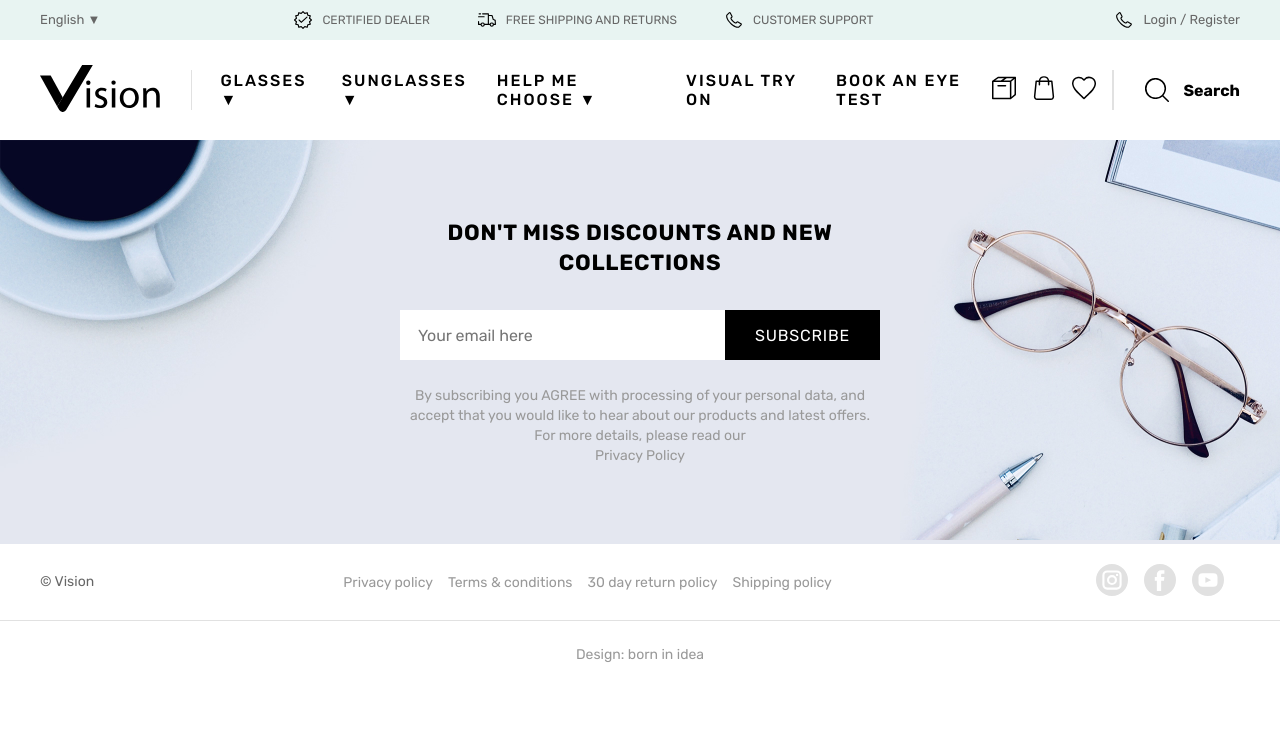
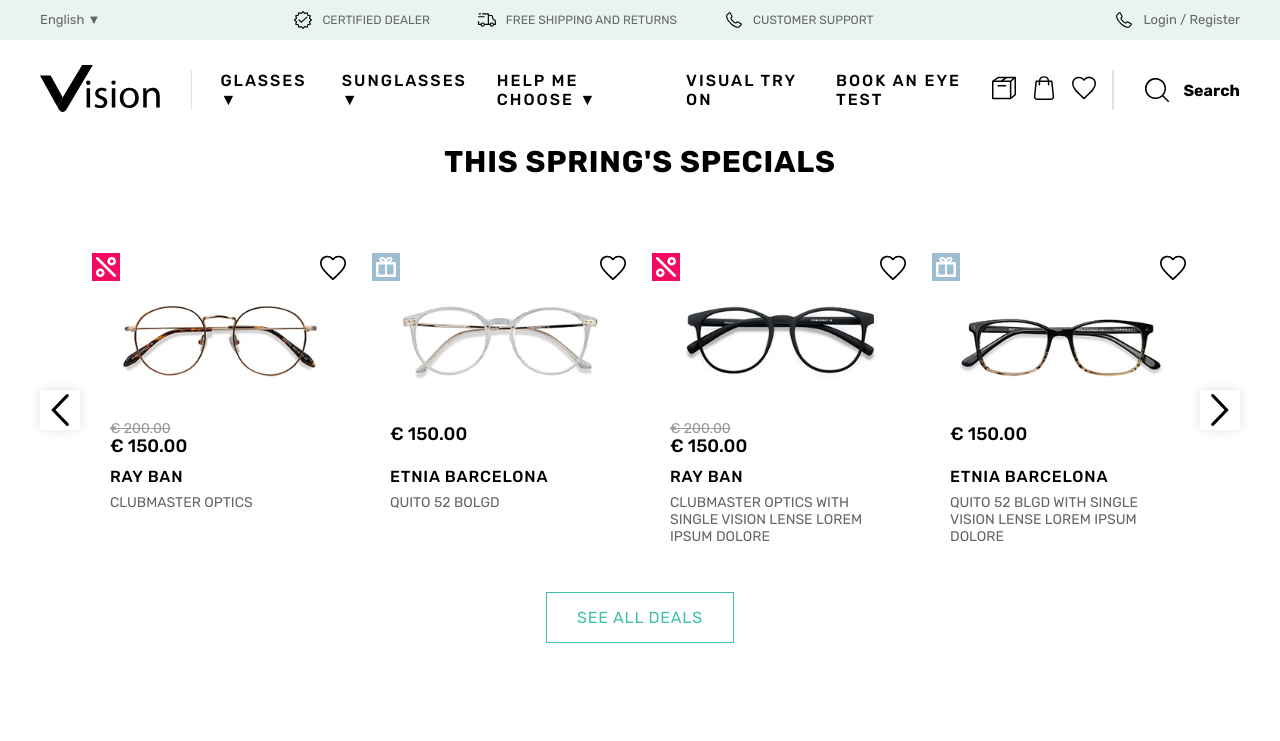
Before and after one commit to alohas/vision-idea-lt, a React (Create React App) app: page / in a window 1280 px wide. Shown: the top 741 px of the page. Built offline with nearby package versions, Linux system fonts and the light colour scheme.

Commit message:
Adds specials sections

```diff
--- a/src/App.js
+++ b/src/App.js
@@ -3,8 +3,9 @@
 //Components
 import TopBar from "./components/TopBar";
 import NavBar from "./components/NavBar";
+import Specials from "./components/Specials";
+import NewsletterBanner from "./components/NewsletterBanner";
 import Footer from "./components/Footer/";
-import NewsletterBanner from "./components/NewsletterBanner";
 
 function App() {
   return (
@@ -14,7 +15,10 @@
         <NavBar />
       </header>
 
+      <Specials />
+
       <NewsletterBanner />
+
       <Footer />
     </div>
   );
--- /dev/null
+++ b/src/components/Specials/components/Item.js
@@ -0,0 +1,52 @@
+import React from "react";
+
+//Assets
+import HeartSvg from "../../../assets/svgs/heart.svg";
+
+//Styles
+import "./Item.scss";
+
+function Item({
+  special,
+  specialIcon,
+  specialColor,
+  imgSrc,
+  oldPrice,
+  newPrice,
+  brand,
+  model,
+}) {
+  var classNames = require("classnames");
+
+  return (
+    <div id="Product">
+      <div className="special-labels">
+        <div className={classNames("extendable", specialColor)}>
+          <div className="square">{specialIcon}</div>
+          <div className="text-wrap">
+            <span className="text">{special}</span>
+          </div>
+          <div class="clearfix"></div>
+        </div>
+
+        <div className="favorite">
+          <HeartSvg className="icon" />
+        </div>
+      </div>
+
+      <div className="info">
+        <div className="tn-wrap">
+          <img className="tn" src={imgSrc} alt="glasses" />
+        </div>
+        <div className="prices">
+          <div className="old">{oldPrice}</div>
+          <div className="new">{newPrice}</div>
+        </div>
+        <div className="brand">{brand}</div>
+        <div className="model">{model}</div>
+      </div>
+    </div>
+  );
+}
+
+export default Item;
--- /dev/null
+++ b/src/components/Specials/components/Item.scss
@@ -0,0 +1,161 @@
+@import "src/styles/globals/colors";
+@import "src/styles/globals/variables";
+
+#Product {
+  position: relative;
+
+  margin: 0 12px 20px 12px;
+  padding: 18px;
+  width: 320px;
+
+  font-family: $ffRubik;
+
+  .special-labels {
+    position: absolute;
+    top: 0;
+    left: 0;
+    width: 100%;
+    z-index: 1;
+  }
+
+  .info {
+    cursor: pointer;
+
+    &:hover > .brand,
+    &:hover > .model {
+      text-decoration: underline;
+    }
+  }
+
+  .extendable {
+    display: inline-block;
+
+    &.grey {
+      .square,
+      .text-wrap {
+        background-color: $colorThree;
+      }
+    }
+
+    .square {
+      display: block;
+      float: left;
+
+      padding: 4px;
+      width: 28px;
+      height: 28px;
+
+      background-color: $colorFive;
+
+      &:hover + .text-wrap {
+        max-width: 240px;
+      }
+
+      .icon {
+        width: 100%;
+
+        fill: #fff;
+      }
+    }
+
+    .text-wrap {
+      display: flex;
+      max-width: 0;
+
+      background-color: $colorFive;
+      color: #fff;
+
+      line-height: 28px;
+
+      transition: max-width 0.3s;
+
+      .text {
+        display: block;
+
+        padding: 0 10px;
+
+        text-transform: uppercase;
+        letter-spacing: 1.5px;
+        font-size: 12px;
+        font-weight: 500;
+      }
+    }
+    .clearfix {
+      clear: both;
+    }
+  }
+
+  .favorite {
+    display: flex;
+    float: right;
+
+    height: 30px;
+    width: 30px;
+    align-items: center;
+    justify-content: center;
+
+    cursor: pointer;
+    transition: 0.2s;
+
+    .icon {
+      height: 26px;
+      width: auto;
+    }
+
+    &:hover {
+      fill: $colorFive;
+    }
+  }
+
+  .tn-wrap {
+    display: flex;
+
+    margin: 15px 0;
+    width: 100%;
+
+    .tn {
+      margin: auto;
+      width: 100%;
+    }
+  }
+
+  .prices {
+    justify-content: end;
+    padding-top: 12px;
+    height: 56px;
+
+    .old {
+      color: $colorMonoFour;
+
+      font-size: 14px;
+      font-weight: 400;
+      line-height: 12px;
+      text-decoration: line-through;
+    }
+
+    .new {
+      margin-bottom: 10px;
+
+      font-size: 18px;
+      font-weight: 500;
+    }
+  }
+
+  .brand {
+    margin-bottom: 8px;
+
+    font-size: 16px;
+    letter-spacing: 0.8px;
+    text-transform: uppercase;
+    font-weight: 500;
+  }
+
+  .model {
+    height: 40px;
+
+    color: $colorMonoFive;
+
+    font-size: 14px;
+    text-transform: uppercase;
+  }
+}
--- /dev/null
+++ b/src/components/Specials/components/Specials.js
@@ -0,0 +1,83 @@
+import React from "react";
+
+//Components
+import Item from "./Item";
+
+//Assets
+import GlassesFour from "../../../assets/photo/akiniai_4.jpg";
+import GlassesThree from "../../../assets/photo/akiniai_3.jpg";
+import GlassesTwo from "../../../assets/photo/akiniai_2.jpg";
+import GlassesOne from "../../../assets/photo/akiniai_1.jpg";
+import PercentSvg from "../../../assets/svgs/percent.svg";
+import GiftSvg from "../../../assets/svgs/gift.svg";
+
+//Styles
+import "./Specials.scss";
+import ArrowSmallSvg from "../../../assets/svgs/arr-small.svg";
+
+function Specials() {
+  return (
+    <div id="Specials">
+      <h2 className="specials-header bold">This spring's specials</h2>
+      <div className="deal-slider">
+        <div className="deal-container">
+          <Item
+            special="discount"
+            specialIcon={<PercentSvg className="icon" />}
+            imgSrc={GlassesTwo}
+            oldPrice="€ 200.00"
+            newPrice="€ 150.00"
+            brand="ray ban"
+            model="clubmaster optics"
+          />
+
+          <Item
+            special="Free lenses"
+            specialIcon={<GiftSvg className="icon" />}
+            specialColor={"grey"}
+            imgSrc={GlassesOne}
+            oldPrice=""
+            newPrice="€ 150.00"
+            brand="Etnia barcelona"
+            model="quito 52 bolgd"
+          />
+
+          <Item
+            special="discount"
+            specialIcon={<PercentSvg className="icon" />}
+            imgSrc={GlassesThree}
+            oldPrice="€ 200.00"
+            newPrice="€ 150.00"
+            brand="ray ban"
+            model="clubmaster optics with single vision lense lorem ipsum dolore"
+          />
+
+          <Item
+            special="free lenses"
+            specialIcon={<GiftSvg className="icon" />}
+            specialColor={"grey"}
+            imgSrc={GlassesFour}
+            oldPrice=""
+            newPrice="€ 150.00"
+            brand="Etnia barcelona"
+            model="QUITO 52 BLGD with single vision lense lorem ipsum dolore"
+          />
+        </div>
+        <div className="controls">
+          <div className="left">
+            <ArrowSmallSvg className="icon" />
+          </div>
+          <div className="right">
+            <ArrowSmallSvg className="icon" />
+          </div>
+        </div>
+      </div>
+
+      <div className="center">
+        <div className="cta-deals">See all deals</div>
+      </div>
+    </div>
+  );
+}
+
+export default Specials;
--- /dev/null
+++ b/src/components/Specials/components/Specials.scss
@@ -0,0 +1,91 @@
+@import "src/styles/globals/colors";
+@import "src/styles/globals/variables";
+
+#Specials {
+  margin: 0 0 100px 0;
+  padding: 0 40px;
+
+  .specials-header {
+    margin-bottom: 69px;
+
+    text-align: center;
+    text-transform: uppercase;
+  }
+
+  .deal-slider {
+    position: relative;
+    display: block;
+
+    .deal-container {
+      display: flex;
+      justify-content: center;
+
+      margin: 0 40px;
+    }
+
+    .controls {
+      .left,
+      .right {
+        position: absolute;
+        top: 50%;
+
+        margin-top: -22px;
+        padding: 4px;
+        width: 40px;
+        height: 40px;
+
+        background-color: white;
+        box-shadow: 0 0 10px $colorMonoTwo;
+
+        cursor: pointer;
+        transition: box-shadow ease 0.2s;
+
+        &:hover {
+          box-shadow: 0 0 10px $colorMonoFour;
+        }
+
+        .icon {
+          width: 100%;
+          height: 100%;
+        }
+      }
+      .left {
+        left: 0;
+
+        .icon {
+          transform: rotate(180deg);
+        }
+      }
+      .right {
+        right: 0;
+      }
+    }
+  }
+
+  .cta-deals {
+    display: inline-block;
+    align-self: center;
+
+    margin: 20px auto 0 auto;
+    border: 1px solid $colorTwo;
+    padding: 15px 30px;
+
+    color: $colorTwo;
+
+    font-family: $ffRubik;
+    text-transform: uppercase;
+    letter-spacing: 0.8px;
+
+    cursor: pointer;
+    transition: background-color 0.2s, color 0.2s;
+
+    &:hover {
+      background-color: $colorTwo;
+      color: white;
+    }
+  }
+
+  .center {
+    text-align: center;
+  }
+}
--- /dev/null
+++ b/src/components/Specials/index.js
@@ -0,0 +1,3 @@
+import Specials from "./components/Specials";
+
+export default Specials;
```
